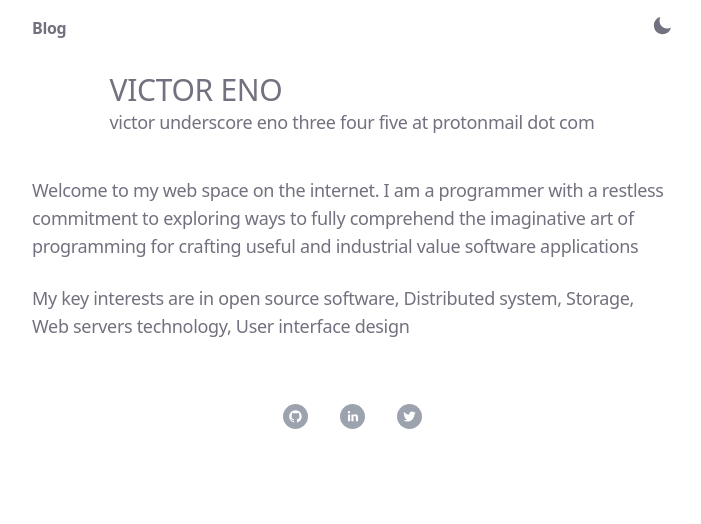
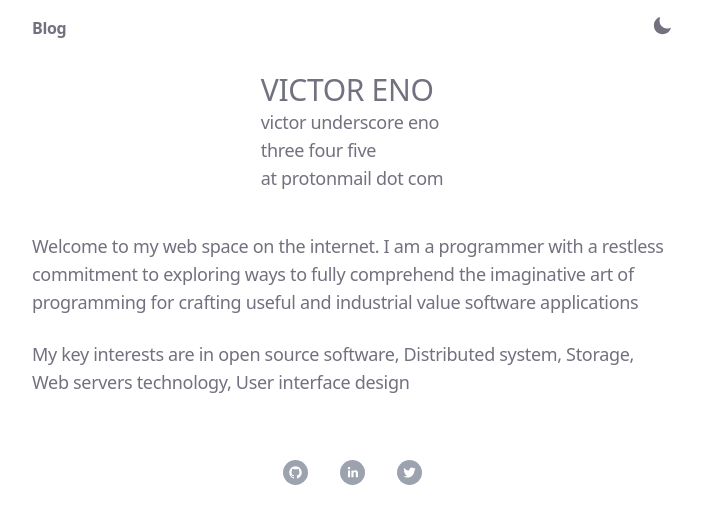
Before and after one commit to victor-eno/vicjournals, a Next.js app: page /about in a window 1280 px wide. Shown: the top 524 px of the page, without its empty margins (288-989 px from the left). Built offline with nearby package versions, Linux system fonts and the light colour scheme.

Commit message:
testing changes

```diff
--- a/pages/about.js
+++ b/pages/about.js
@@ -41,8 +41,13 @@ import { ArrowLongRightIcon } from "@heroicons/react/24/outline";
          VICTOR ENO
         </h1>
         <p className="vic2 font-base">
-        victor underscore eno three four five at
-        protonmail dot com
+        victor underscore eno
+        </p>
+        <p className="vic2 font-base">
+        three four five
+        </p>
+        <p className="vic2 font-base">
+        at protonmail dot com
         </p>
         </div>
         </div>
--- a/pages/index.js
+++ b/pages/index.js
@@ -41,7 +41,7 @@ export default function Blog({ posts }) {
        <div className="flex items-center justify-center p-4">
        <div>
        <h1 className="vic1 text-3xl font-base left-0">
-         "Invariant Violation"
+         "INVARIANT VOILATION"
         </h1>
         <p className="vic2 font-base">
         Embracing the path to possibilities
```
